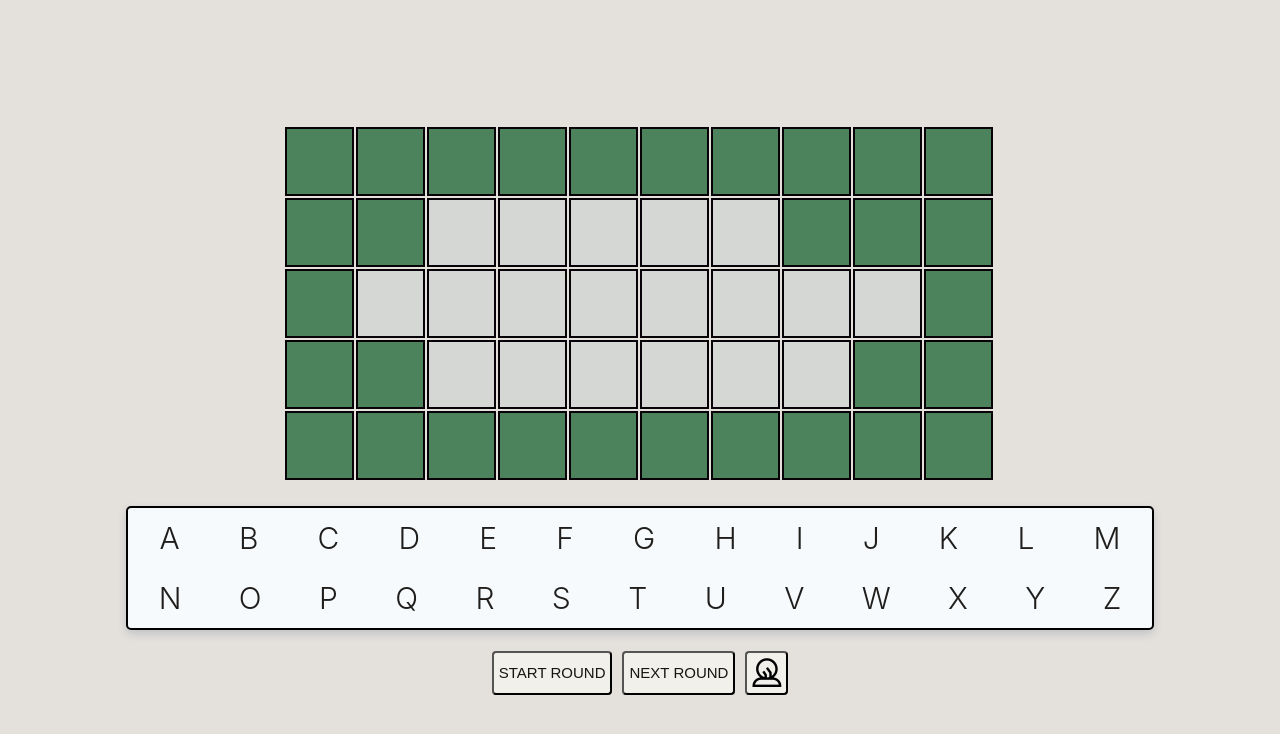
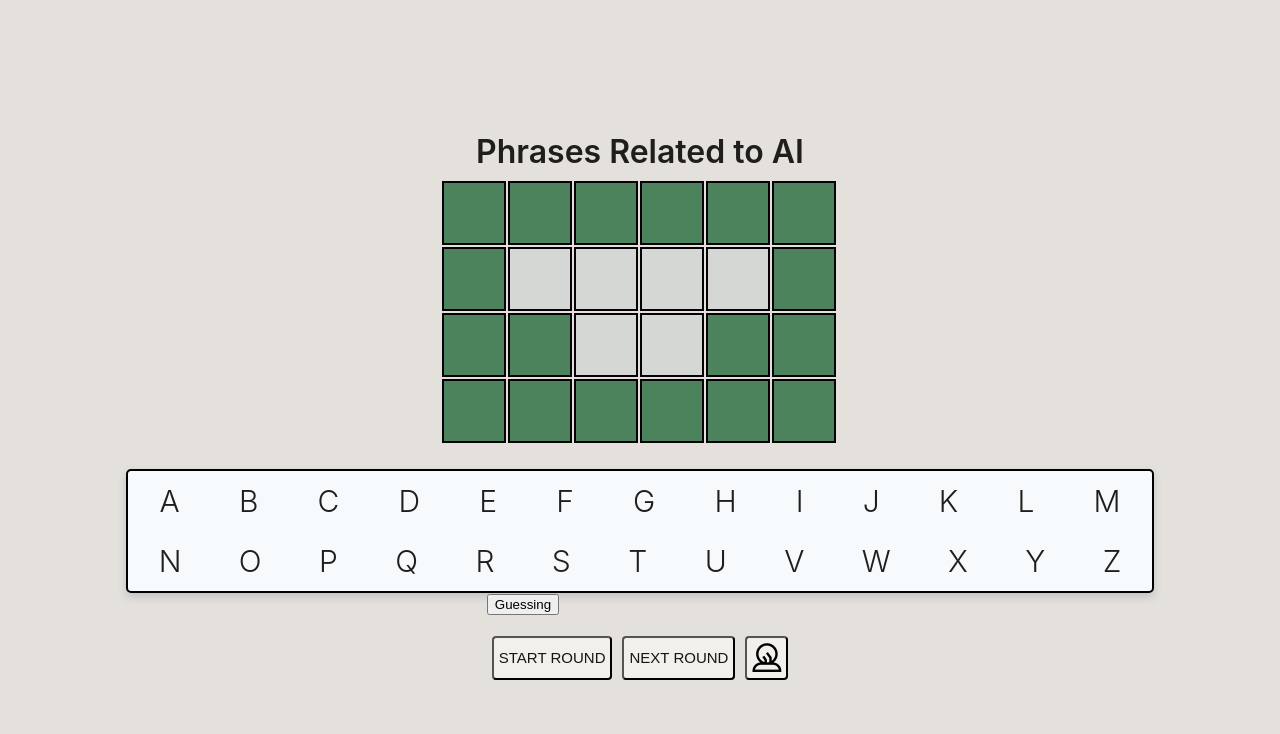
Before and after one commit to 2puggs/WOF, a website: page public/index.html in a window 1280 px wide. Both pictures are taken after a click on the button "START". Drawn offline with Linux system fonts and the light colour scheme.

Commit message:
broken sound button

```diff
--- a/public/index.html
+++ b/public/index.html
@@ -13,12 +13,20 @@
 <body>
     <span class="icon-test hidden"> </span>
     <div class="container hidden">
+        <h1> Phrases Related to AI </h1>
         <div id="board">
         </div>
         <div id="alpha">
         </div>
         <div id="controls">
             <!--inject the buttons here-->
+            <button onclick="playSound()"> Guessing</button>
+            <script>
+                function playSound() {
+                    const sound1 = new Audio('C:/Users/Miranda/SVNRepository/gitRepo/WOF/src/scripts/guessingLetters.mp3');
+                    sound1.play();
+                }
+            </script>
         </div>
     </div>
 </body>
--- a/public/scripts/wof.js
+++ b/public/scripts/wof.js
@@ -8,7 +8,7 @@ var require_words = __commonJS({
   "src/scripts/words.json"(exports2, module2) {
     module2.exports = {
       words: [
-        "Large Language Models",
+        "Open AI",
         "Prompt Engineering",
         "Data Leaking",
         "Hallucination"
--- a/public/wof.js
+++ b/public/wof.js
@@ -15,7 +15,7 @@
     "src/scripts/words.json"(exports, module) {
       module.exports = {
         words: [
-          "Large Language Models",
+          "Open AI",
           "Prompt Engineering",
           "Data Leaking",
           "Hallucination"
--- a/src/scripts/words.json
+++ b/src/scripts/words.json
@@ -1,6 +1,6 @@
 {
     "words": [
-        "Large Language Models",
+        "Open AI",
         "Prompt Engineering",
         "Data Leaking",
         "Hallucination"
--- a/src/styles/style.scss
+++ b/src/styles/style.scss
@@ -7,7 +7,7 @@ $card-back-color: rgb(212, 215, 212);
 $card-edge-color: rgb(76, 130, 92);
 $revealed-tile-background-color: white;
 $revealed-tile-color: black;
-$tile-dimension: 65px;
+$tile-dimension: 60px;
 $hover-color: rgba(22,21,19,0.12);
 $box-width: 50%;
 $max-box-width: 400px;
```
Also changed, not shown: src/index.html (+8 -0 lines), src/scripts/wof.ts (+8 -0 lines), README.md, public/styles/style.css, 1 other file.
